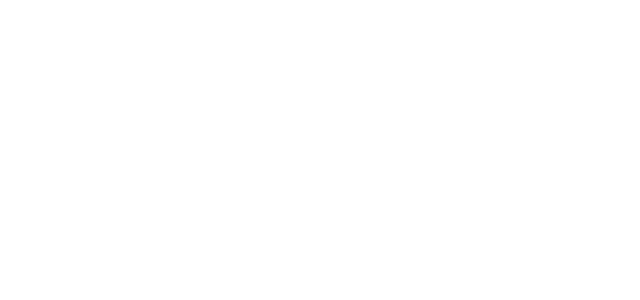
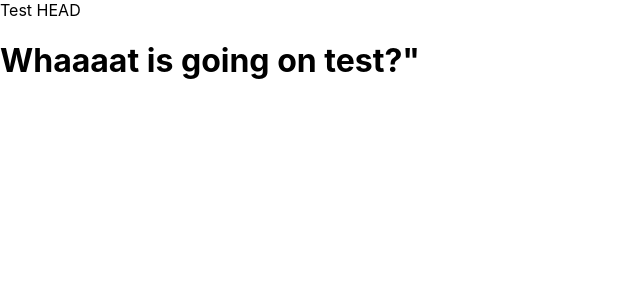
Before and after one commit to SVerkennis/Sherry-Picker, a React (Create React App) app in the folder frontend-cherrypicker/: page / in a window 1280 px wide. Shown: the top 300 px of the page, without its empty margins (0-640 px from the left). Built offline with nearby package versions, Linux system fonts and the light colour scheme.

Commit message:
Create frontend structure maincontent/header

```diff
--- a/frontend-cherrypicker/package.json
+++ b/frontend-cherrypicker/package.json
@@ -30,5 +30,8 @@
       "last 1 firefox version",
       "last 1 safari version"
     ]
+  },
+  "devDependencies": {
+    "react-router-dom": "^5.2.0"
   }
 }
--- a/frontend-cherrypicker/src/App.js
+++ b/frontend-cherrypicker/src/App.js
@@ -1,9 +1,19 @@
 import React from 'react';
 import './App.css';
+import {BrowserRouter as Router} from 'react-router-dom';
+import Header from "./components/Header/Header";
+import MainContent from "./components/MainContent/MainContent";
 
 function App() {
   return (
     <div className="App">
+
+      <Router>
+        <Header/>
+        <MainContent/>
+      </Router>
+
+
 
     </div>
   );
--- /dev/null
+++ b/frontend-cherrypicker/src/components/Header/Header.js
@@ -0,0 +1,7 @@
+import React from "react";
+
+export default function Header() {
+ return(
+     <div>Test HEAD</div>
+ )
+}
--- /dev/null
+++ b/frontend-cherrypicker/src/components/MainContent/MainContent.js
@@ -0,0 +1,9 @@
+import React from "react";
+
+export default function MainContent() {
+    return (
+
+        <h1>Whaaaat is going on test?"</h1>
+
+    )
+}
```
Also changed, not shown: 1 other file (tests, documents, lock files or other folders).
